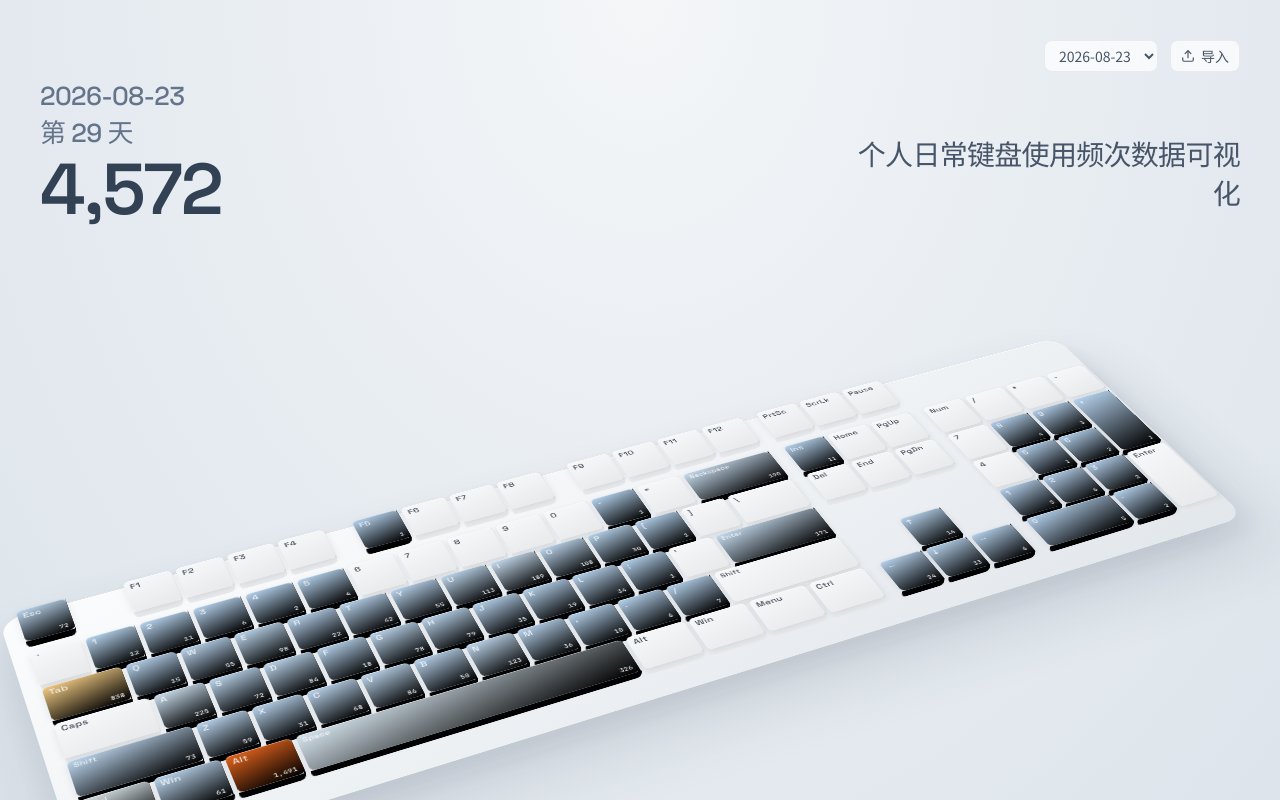
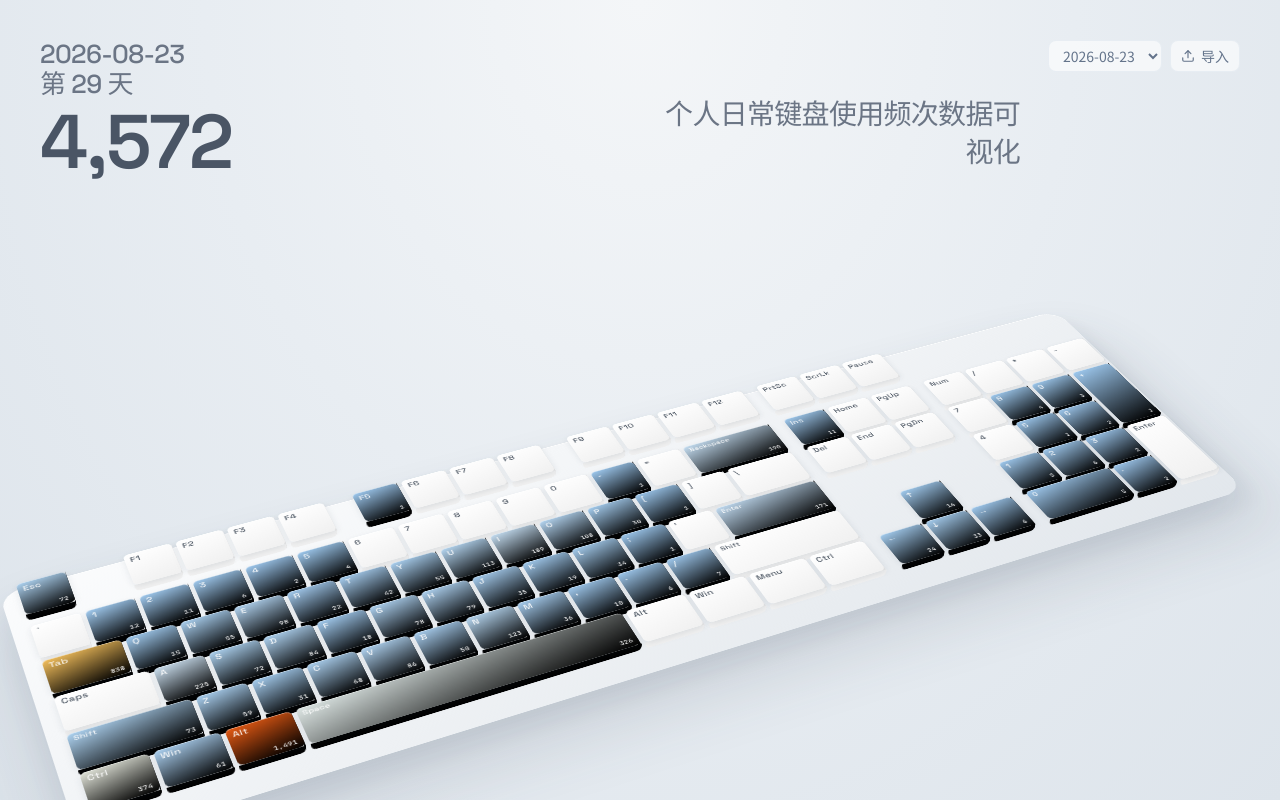
Before and after one commit to sakuradairong/keystats-heatmap, a Next.js app: page / in a window 1280 px wide. Built offline with nearby package versions, Linux system fonts and the light colour scheme.

Commit message:
Brighten heat palette and clean left stats layout
Co-authored-by: woaidairongbuhuibian <woaidairongbuhuibian@gmail.com>

```diff
--- a/src/components/heatmap-viewer.tsx
+++ b/src/components/heatmap-viewer.tsx
@@ -94,32 +94,6 @@ export function HeatmapViewer() {
       <div className="pointer-events-none absolute inset-0 bg-[radial-gradient(ellipse_at_50%_0%,#f4f6f8_0%,#e8edf2_48%,#dde4eb_100%)]" />
 
       <main className="relative z-10 mx-auto flex min-h-screen w-full max-w-[1360px] flex-col px-5 pb-8 pt-8 sm:px-10 sm:pt-10">
-        <div className="mb-2 flex items-start justify-end gap-3">
-          <select
-            aria-label="选择日期"
-            className="h-8 rounded-md border border-slate-200/80 bg-white/70 px-2.5 text-sm text-slate-600 outline-none backdrop-blur transition hover:bg-white focus:border-slate-300"
-            value={selectedDate}
-            onChange={(e) => setSelectedDate(e.target.value)}
-            disabled={status !== "ready"}
-          >
-            {dates.map((date) => (
-              <option key={date} value={date}>
-                {date}
-              </option>
-            ))}
-          </select>
-          <label className="inline-flex h-8 cursor-pointer items-center gap-1.5 rounded-md border border-slate-200/80 bg-white/70 px-2.5 text-sm text-slate-600 backdrop-blur transition hover:bg-white">
-            <input
-              type="file"
-              accept="application/json,.json"
-              className="sr-only"
-              onChange={(e) => onFile(e.target.files?.[0] ?? null)}
-            />
-            <Upload className="size-3.5" />
-            导入
-          </label>
-        </div>
-
         {status === "loading" && (
           <div className="flex flex-1 items-center justify-center py-24">
             <div className="animate-pulse text-slate-400">正在加载键盘热力图…</div>
@@ -145,22 +119,49 @@ export function HeatmapViewer() {
 
         {status === "ready" && day && (
           <>
-            <section className="mb-4 flex flex-col gap-6 sm:mb-2 sm:flex-row sm:items-end sm:justify-between">
+            <section className="relative mb-2 sm:mb-0">
+              <div className="absolute right-0 top-0 z-20 flex items-center gap-2">
+                <select
+                  aria-label="选择日期"
+                  className="h-8 rounded-md border border-slate-200/70 bg-white/60 px-2.5 text-sm text-slate-500 outline-none backdrop-blur transition hover:bg-white/90 focus:border-slate-300"
+                  value={selectedDate}
+                  onChange={(e) => setSelectedDate(e.target.value)}
+                >
+                  {dates.map((date) => (
+                    <option key={date} value={date}>
+                      {date}
+                    </option>
+                  ))}
+                </select>
+                <label className="inline-flex h-8 cursor-pointer items-center gap-1.5 rounded-md border border-slate-200/70 bg-white/60 px-2.5 text-sm text-slate-500 backdrop-blur transition hover:bg-white/90">
+                  <input
+                    type="file"
+                    accept="application/json,.json"
+                    className="sr-only"
+                    onChange={(e) => onFile(e.target.files?.[0] ?? null)}
+                  />
+                  <Upload className="size-3.5" />
+                  导入
+                </label>
+              </div>
+
+              <div className="flex flex-col gap-8 pr-0 sm:flex-row sm:items-end sm:justify-between sm:pr-[220px]">
                 <div className="min-w-0">
-                <div className="font-display text-[22px] leading-tight tracking-tight text-slate-500 sm:text-[26px]">
+                  <div className="font-display text-[22px] leading-[1.15] tracking-tight text-[#6b7585] sm:text-[26px]">
                     {day.date}
                   </div>
-                <div className="mt-1 font-display text-[22px] leading-tight tracking-tight text-slate-500 sm:text-[26px]">
+                  <div className="font-display text-[22px] leading-[1.15] tracking-tight text-[#6b7585] sm:text-[26px]">
                     第 {dayOrdinal(dates, selectedDate)} 天
                   </div>
-                <div className="mt-1 font-display text-[56px] font-semibold leading-none tracking-tight text-slate-700 sm:text-[72px]">
+                  <div className="mt-1 font-display text-[58px] font-semibold leading-none tracking-tight text-[#4a5565] sm:text-[76px]">
                     {formatCount(day.totalKeyPresses)}
                   </div>
                 </div>
 
-              <h1 className="max-w-[14em] font-display text-[22px] leading-snug tracking-tight text-slate-600 sm:pb-3 sm:text-right sm:text-[28px]">
+                <h1 className="max-w-[13em] font-display text-[22px] leading-snug tracking-tight text-[#6b7585] sm:pb-2 sm:text-right sm:text-[28px]">
                   个人日常键盘使用频次数据可视化
                 </h1>
+              </div>
             </section>
 
             <div className="flex flex-1 flex-col justify-center">
--- a/src/lib/heatmap-color.ts
+++ b/src/lib/heatmap-color.ts
@@ -1,31 +1,33 @@
 import { interpolateRgbBasis } from "d3-interpolate";
 import { scaleSequential } from "d3-scale";
 
-/**
- * Soft blue → peach → warm orange, matching the Bilibili keyboard heatmap look.
- * Unused keys stay near-white outside this scale.
- */
+/** Bright soft blue → cream → amber → orange (reference heatmap) */
 const HEAT_COLORS = [
-  "#b7d4ef",
-  "#c9dff2",
-  "#dce8f0",
-  "#ebe4c8",
-  "#f3d9a0",
-  "#f2c06a",
-  "#ef9f3d",
-  "#ea7d28",
-  "#e2641d",
+  "#9ec9ef",
+  "#b5d7f3",
+  "#d2e4f2",
+  "#e8e6d4",
+  "#f3e2b0",
+  "#f5cf72",
+  "#f2b045",
+  "#ef8f2c",
+  "#ea6f1c",
+  "#e45a14",
 ];
 
 const interpolator = interpolateRgbBasis(HEAT_COLORS);
 
 export function createHeatScale(maxCount: number) {
   const domainMax = Math.max(1, maxCount);
-  return scaleSequential(interpolator).domain([0, domainMax]);
+  // Slight power curve so mid-high keys warm up sooner like the reference
+  return scaleSequential((t) => interpolator(Math.pow(t, 0.85))).domain([
+    0,
+    domainMax,
+  ]);
 }
 
 export function heatColor(count: number, maxCount: number): string {
-  if (count <= 0) return "#f7f8fa";
+  if (count <= 0) return "#ffffff";
   return createHeatScale(maxCount)(count);
 }
 
@@ -64,5 +66,5 @@ export function contrastText(bg: string): string {
   const g = (num >> 8) & 255;
   const b = num & 255;
   const luminance = (0.299 * r + 0.587 * g + 0.114 * b) / 255;
-  return luminance > 0.58 ? "#2a3340" : "#f8fafc";
+  return luminance > 0.55 ? "#3a4553" : "#ffffff";
 }
```
Lines whose indentation alone changed are shown as unchanged.
